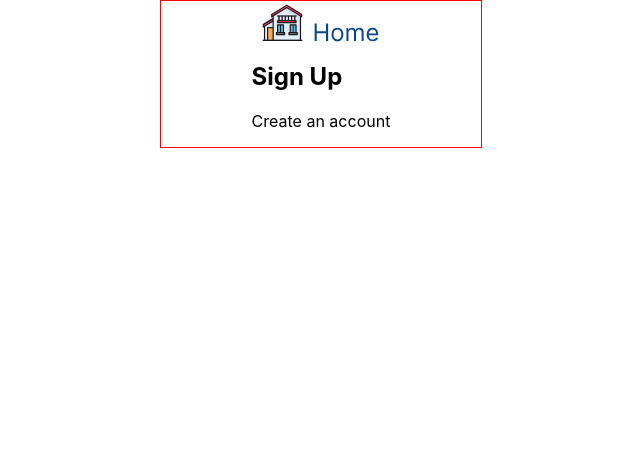
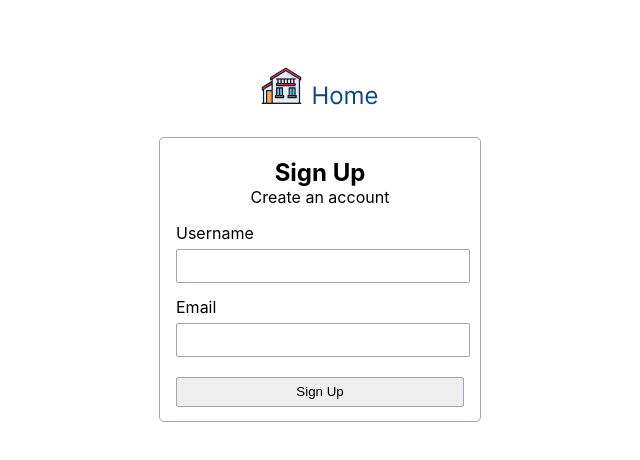
Before and after one commit to toyman640/chat-int-frontend, a React (Create React App) app: page / in a window 1280 px wide. Shown: the top 460 px of the page, without its empty margins (320-960 px from the left). Built offline with nearby package versions, Linux system fonts and the light colour scheme.

Commit message:
Style sign up form

```diff
--- a/src/App.css
+++ b/src/App.css
@@ -2,9 +2,9 @@
 
 @media (min-width: 768px) {
   .SignUpCover {
-    border: 1px solid red;
     width: 25%;
     margin-left: 37.5%;
+    margin-top: 5%;
   }
 
   .SignUpContent {
@@ -12,4 +12,41 @@
     flex-direction: column;
     align-items: center;
   }
+
+  .FormControl {
+    display: flex;
+    flex-direction: column;
+  }
+
+  .Title {
+    margin-bottom: 0;
+  }
+
+  .Desc {
+    margin-top: 0;
+  }
+
+  .SignUpForm {
+    display: flex;
+    flex-direction: column;
+    justify-content: center;
+    align-items: center;
+    width: 100%;
+    border: 1px solid #9fa6b2;
+    margin-top: 10%;
+    border-radius: 5px;
+  }
+
+  .MainForm {
+    width: 90%;
+  }
+
+  input {
+    border: 1px solid #9fa6b2;
+    width: 100%;
+    border-radius: 2px;
+    height: 30px;
+    margin-bottom: 5%;
+    margin-top: 2%;
+  }
 }
--- a/src/components/SignUp-Form.js
+++ b/src/components/SignUp-Form.js
@@ -1,23 +1,25 @@
 import React from 'react';
 
-const SignUpForm = () => {
-  <form>
-    <div>
+const SignUpForm = () => (
+  <form className="MainForm">
+    <div className="FormControl">
       <label htmlFor="username">
         Username
+        <br />
         <input type="text" id="username" name="username" />
       </label>
     </div>
-    <div>
+    <div className="FormControl">
       <label htmlFor="email">
         Email
+        <br />
         <input type="email" id="email" name="email" />
       </label>
     </div>
     <div>
       <input type="Submit" value="Sign Up" />
     </div>
-  </form>;
-};
+  </form>
+);
 
 export default SignUpForm;
--- a/src/components/signUp.js
+++ b/src/components/signUp.js
@@ -7,9 +7,9 @@ const SignUp = () => (
     <div className="SignUpCover">
       <div className="SignUpContent">
         <img src={logo} alt="logo" className="logo-img" />
-        <div>
-          <h2>Sign Up</h2>
-          <p>Create an account</p>
+        <div className="SignUpForm">
+          <h2 className="Title">Sign Up</h2>
+          <p className="Desc">Create an account</p>
           <SignUpForm />
         </div>
       </div>
```
